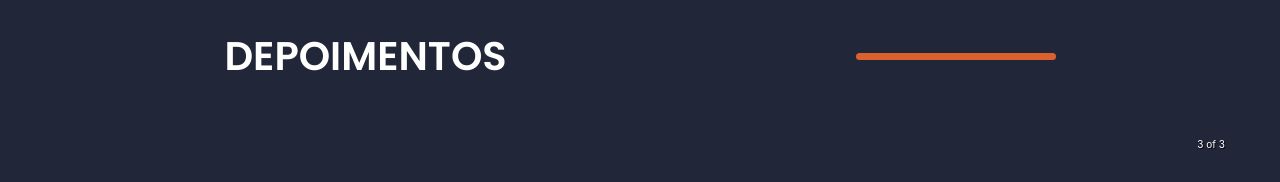
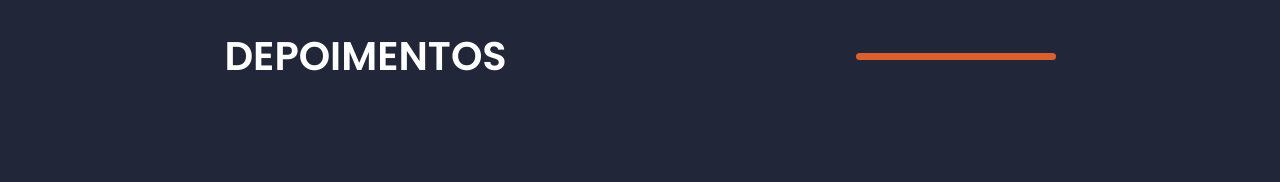
Before and after one commit to BrunoAngeloti/SiteOtavioCoach, a Next.js app: page / in a window 1280 px wide. Shown: the part 1960-2142 px from the top of the page. Built offline with nearby package versions, Linux system fonts and the light colour scheme.

Commit message:
ajeitei um detalhe do carrosel

```diff
--- a/containers/Depositions.js
+++ b/containers/Depositions.js
@@ -42,6 +42,7 @@ export function Depositions(props){
                     autoPlay={true}
                     infiniteLoop={true}
                     showThumbs={false}
+                    showStatus={false}
                     styles={{position: 'relative'}}
                     renderArrowPrev={(clickHandler, hasPrev, labelPrev) =>
                         hasPrev && (
```
